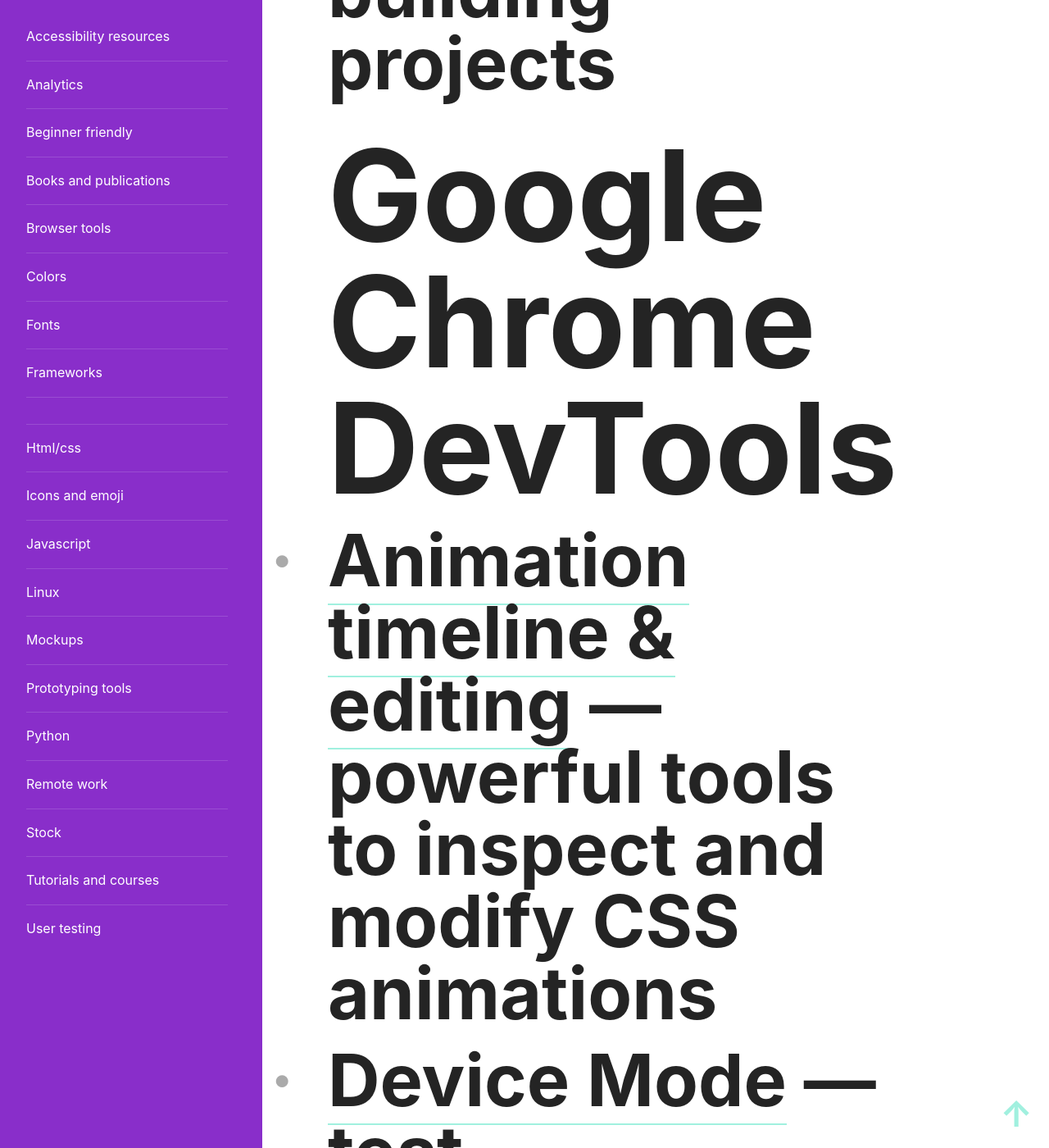
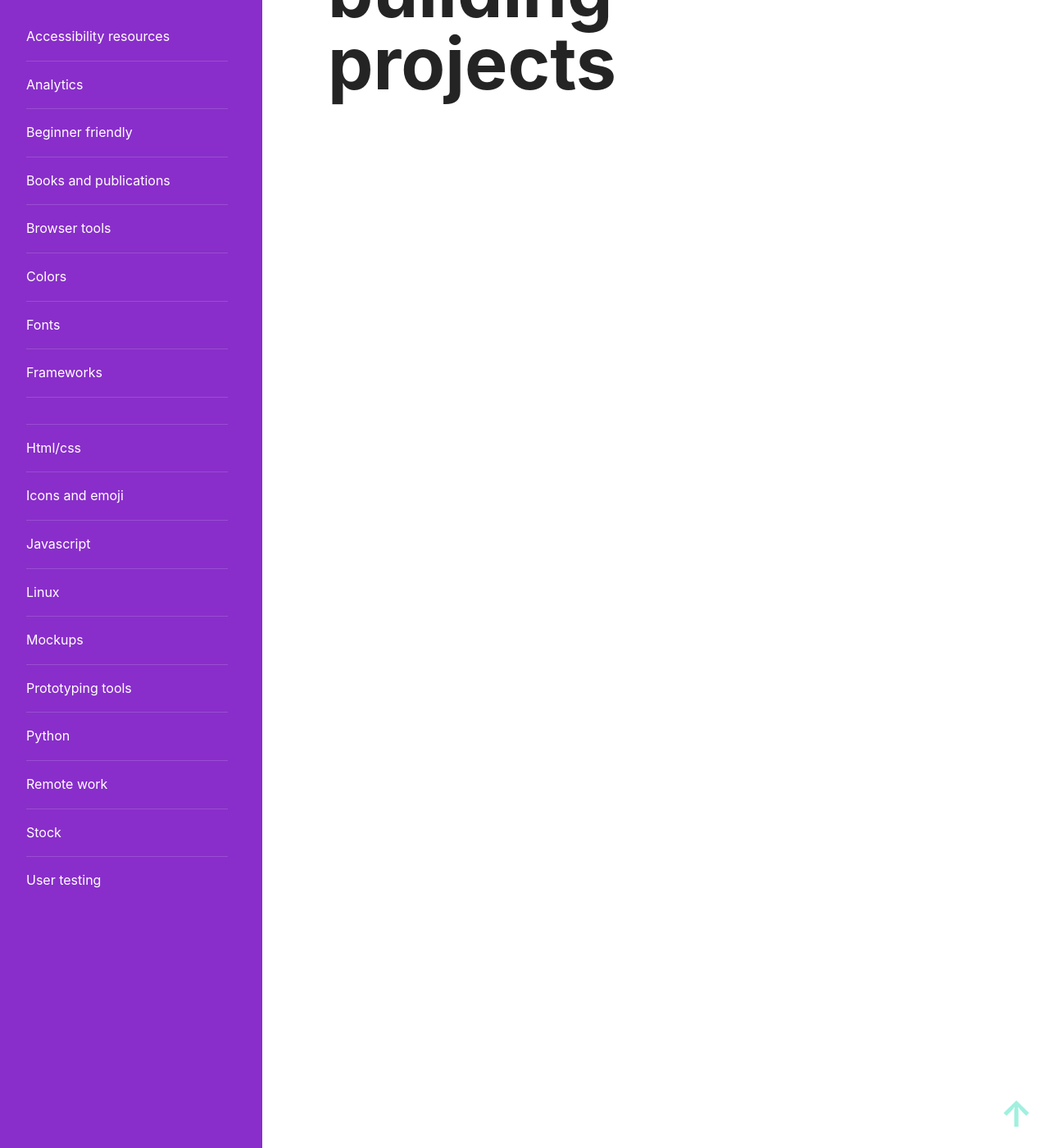
Before and after one commit to beccimelson/dev-resources, a Jekyll site: the page built from _resources/beginner.md, in a window 1280 px wide and 1400 px high, scrolled down 3854 px. Shown: the whole window at 82% size. Built offline with Jekyll 4.4.1, drawn with Linux system fonts in a browser that asks for light colours; nearby versions of some CDN libraries; some of the changed text lies outside the part shown.

```diff
--- a/_resources/beginner.md
+++ b/_resources/beginner.md
@@ -7,8 +7,3 @@ layout: post
 - [Udacity](https://www.udacity.com) — [free and paid] explore your options and plan a (loose) curriculum considering job opportunities, salary, etc
 - [CodeAcademy](https://www.codecademy.com) — [free and paid] clear, concise, interactive lessons ranging from JavaScript, to Git, to the Watson API
 - [FreeCodeCamp](https://www.freecodecamp.org/) — [free] a open-source driven community that helps you learn to code through coding challenges and building projects
-
-## Google Chrome DevTools
-- [Animation timeline & editing](https://developers.google.com/web/tools/chrome-devtools/inspect-styles/animations) —  powerful tools to inspect and modify CSS animations
-- [Device Mode](https://developers.google.com/web/tools/chrome-devtools/device-mode/emulate-mobile-viewports) — test responsiveness by using popular viewport sizes or creating your own presets
-- [Network performance](https://developers.google.com/web/tools/chrome-devtools/network-performance/) — analyze resource requests and emulate mobile experiences
```
Also changed, not shown: _resources/python.md (+1 -1 lines), _resources/remote.md (+4 -0 lines), _resources/tutorials-courses.md (deleted, +0 -4 lines), README.md.
